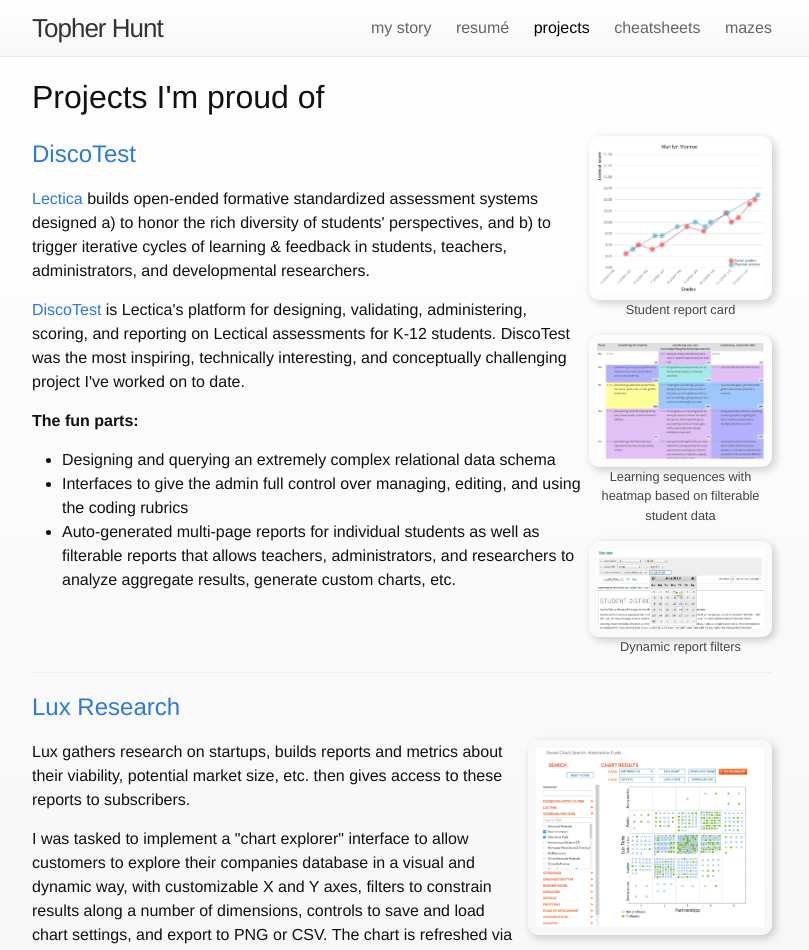
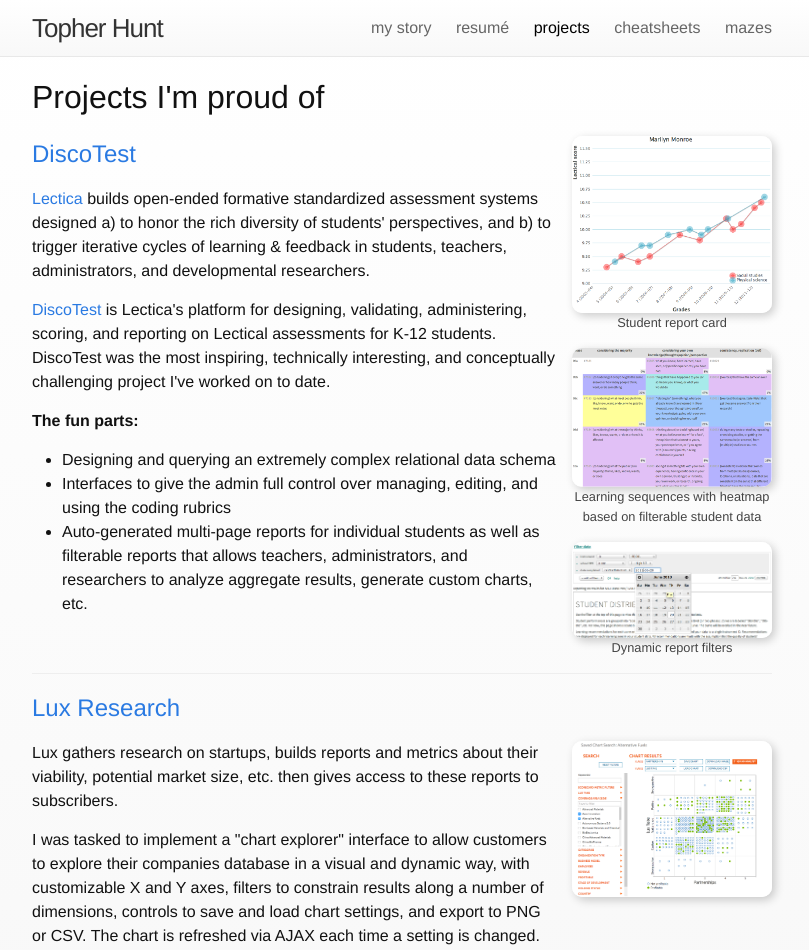
Before and after one commit to topherhunt/topherhunt.github.io, a Jekyll site: the page built from projects.html, in a window 1280 px wide. Shown: the top 950 px of the page, without its empty margins (238-1047 px from the left). Built offline with Jekyll 4.4.1, drawn with Linux system fonts in a browser that asks for light colours; some of the changed text lies outside the part shown.

Commit message:
Update projects & resume w latest projects; minor polish

```diff
--- a/_sass/_specific.scss
+++ b/_sass/_specific.scss
@@ -26,15 +26,24 @@
 // Projects
 //
 
+// TODO: This should be a utility. u-sidenote-right
+.b-floating-picture {
+  float: right;
+  width: 200px;
+  padding: 0 0 1em 1em;
+}
+
+// TODO: This should be a utility, .u-image-frame
 .b-project-image {
   box-sizing: border-box; // Ensure that padding counts as part of the width
   display: block;
   margin: 0 auto 0 auto;
   width: 100%;
   max-width: 600px;
-  padding: 0.5em;
+  background: #fff;
   box-shadow: 3px 3px 10px 0px rgba(0, 0, 0, 0.2);
   border-radius: 10px;
+  overflow: hidden;
 }
 
 .b-caption {
--- a/_sass/_utilities.scss
+++ b/_sass/_utilities.scss
@@ -21,7 +21,10 @@
 }
 
 .b-stack {
-  > * + * { margin-top: 1em; }
+  > * + * {
+    margin-top: 1em;
+    clear: both; // clear any side-floated contents
+  }
 
   &.--bordered > * + * {
     padding-top: 1em;
--- a/index.html
+++ b/index.html
@@ -26,7 +26,8 @@ layout: default
       <a href="https://www.holacracy.org/" target="_blank">Holacracy</a> •
       <a href="https://nonviolentcommunication.com/" target="_blank">Non-violent communication</a> •
       <a href="https://jekyllrb.com/" target="_blank">Jekyll</a> •
-      <a href="https://leanstack.com/leancanvas/" target="_blank">Lean Canvas</a>
+      <a href="https://leanstack.com/leancanvas/" target="_blank">Lean Canvas</a> •
+      <a href="https://dockyard.com/blog/2018/12/12/phoenix-liveview-interactive-real-time-apps-no-need-to-write-javascript" target="_blank">Phoenix LiveView</a>
     </p>
 
     <p>
--- a/projects.html
+++ b/projects.html
@@ -9,8 +9,21 @@ permalink: /projects/
 <div class="b-stack --bordered">
 
   <div>
-    <div class="row">
-      <div class="col-75">
+    <div class="b-floating-picture b-stack">
+      <div>
+        {% include project_image.html path="/assets/images/projects/2013-05-20 Lectica report_card.png" %}
+        <div class="b-caption">Student report card</div>
+      </div>
+      <div>
+        {% include project_image.html path="/assets/images/projects/2013-10-15 Lectica Strands Heatmap.png" %}
+        <div class="b-caption">Learning sequences with heatmap based on filterable student data</div>
+      </div>
+      <div>
+        {% include project_image.html path="/assets/images/projects/2013-05-20 Lectica data filter.png" %}
+        <div class="b-caption">Dynamic report filters</div>
+      </div>
+    </div>
+
     <h2><a href="http://www.discotest.org" target="_blank">DiscoTest</a></h2>
 
     <p><a href="http://www.lectica.org" target="_blank">Lectica</a> builds open-ended formative standardized assessment systems designed a) to honor the rich diversity of students' perspectives, and b) to trigger iterative cycles of learning & feedback in students, teachers, administrators, and developmental researchers.</p>
@@ -25,22 +38,6 @@ permalink: /projects/
       <li>Auto-generated multi-page reports for individual students as well as filterable reports that allows teachers, administrators, and researchers to analyze aggregate results, generate custom charts, etc.</li>
     </ul>
   </div>
-      <div class="col-25 b-stack">
-        <div>
-          {% include project_image.html path="/assets/images/projects/2013-05-20 Lectica report_card.png" %}
-          <div class="b-caption">Student report card</div>
-        </div>
-        <div>
-          {% include project_image.html path="/assets/images/projects/2013-10-15 Lectica Strands Heatmap.png" %}
-          <div class="b-caption">Learning sequences with heatmap based on filterable student data</div>
-        </div>
-        <div>
-          {% include project_image.html path="/assets/images/projects/2013-05-20 Lectica data filter.png" %}
-          <div class="b-caption">Dynamic report filters</div>
-        </div>
-      </div>
-    </div>
-  </div>
 
   <div>
     <h2>
@@ -48,22 +45,20 @@ permalink: /projects/
         Lux Research
       </a>
     </h2>
-    <div class="row">
-      <div class="col-66">
+    <div class="b-floating-picture">
+      {% include project_image.html path="/assets/images/projects/2016-02-19 Lux chart explorer.png" %}
+    </div>
+
     <p>Lux gathers research on startups, builds reports and metrics about their viability, potential market size, etc. then gives access to these reports to subscribers.</p>
     <p>I was tasked to implement a "chart explorer" interface to allow customers to explore their companies database in a visual and dynamic way, with customizable X and Y axes, filters to constrain results along a number of dimensions, controls to save and load chart settings, and export to PNG or CSV. The chart is refreshed via AJAX each time a setting is changed.</p>
     <p>This was about 30% Rails and 70% Javascript (my first time working with <a href="https://d3js.org/" target="_blank">D3.js</a>) and was a ton of fun.</p>
   </div>
-      <div class="col-33">
-        {% include project_image.html path="/assets/images/projects/2016-02-19 Lux chart explorer.png" %}
-      </div>
-    </div>
-  </div>
 
   <div>
     <h2><a href="https://www.grayowlnet.com/" target="_blank">Gray Owl</a></h2>
-    <div class="row">
-      <div class="col-66">
+
+    <div class="b-floating-picture">{% include project_image.html path="/assets/images/projects/2016-11-22 Gray Owl.png" %}</div>
+
     <p>Gray Owl manages a library of finance, banking, and insurance related resources available for subscriber access. As part of the team planning and building the application, I mostly worked on integrating machine learning & automation tools into the app interface and data flow.</p>
 
     <p><strong>The fun parts:</strong></p>
@@ -75,35 +70,47 @@ permalink: /projects/
       <li>Audit records of all changes are stored in a secondary database and can be reviewed by authorized users</li>
     </ul>
   </div>
-      <div class="col-33">
-        {% include project_image.html path="/assets/images/projects/2016-11-22 Gray Owl.png" %}
-      </div>
-    </div>
-  </div>
 
   <div>
     <h2><a href="https://www.thriveabilitylab.com" target="_blank">Thriveability Lab</a></h2>
-    <div class="row">
-      <div class="col-66">
+
+    <div class="b-floating-picture">
+      {% include project_image.html path="/assets/images/projects/2019-07-08 Thriveability Lab.png" %}
+    </div>
+
     <p>The Thriveability project aims to build a social networking & collaboration hub that supports deeper discourse and more reflective engagement with the people around you. It's an antithesis to the shallow infosharing and "ADD culture" often cultivated by Facebook, Twitter, and similar.</p>
-      </div>
-      <div class="col-33">
-        {% include project_image.html path="/assets/images/projects/2016-06-06 Integral Climate 1.png" %}
-        (TODO: newer photo)
-      </div>
-    </div>
   </div>
 
   <div>
     <h2><a href="https://www.glassfrog.com/" target="_blank">GlassFrog</a></h2>
-    <div class="row">
-      <div class="col-66">
+
+    <div class="b-floating-picture">{% include project_image.html path="/assets/images/projects/2017-12-14 GlassFrog.png" %}</div>
+
     <p>GlassFrog is a data management platform built by <a href="https://www.holacracy.org/" target="_blank">HolacracyOne</a> to help organizations adopt a solid Holacracy practice.</p>
+
+    <p><strong>The fun parts:</strong></p>
+
+    <ul>
+      <li><a href="https://github.com/topherhunt/grassflog-apollo#grassflog" target="_blank">Tackled the fascinating problem</a> of how to both 1) represent the current structure of an organization, and 2) represent proposed structural changes to the org structure, in a way that makes it easy to a) craft in a friendly "proposal builder" UI, b) detect conflicts between proposals, c) validate and execute, and d) summarize in human-readable terms after execution, even if the referenced records no longer exist.</li>
+      <li>Slack integrations (<a href="https://support.glassfrog.com/support/solutions/articles/9000120786-how-do-i-set-up-slack-integration-premium-" target="_blank">announcing proposals</a> and collecting accept/reject responses; <a href="https://support.glassfrog.com/support/solutions/articles/9000158803-how-do-i-enable-the-slack-mentions-for-roles-premium-" target="_blank">syncing an organization's roles</a> to Slack usergroups; <a href="https://support.glassfrog.com/support/solutions/articles/9000165450-how-to-request-projects-and-actions-of-other-roles-in-slack-premium-" target="_blank">making and responding to requests to a role</a> via Slack)</li>
+      <li><a href="https://www.activecampaign.com/" target="_blank">ActiveCampaign</a> contact list sync with heavy caching layer to work around ActiveCampaign's highly-throttled api</li>
+      <li>Logic for importing organization data from other Holacracy support tools, validating, and transforming the data to fit our schema</li>
+    </ul>
   </div>
-      <div class="col-33">
-        {% include project_image.html path="/assets/images/projects/2017-12-14 GlassFrog.png" %}
-      </div>
-    </div>
+
+  <div>
+    <h2><a href="https://rtl-prod.herokuapp.com/" target="_blank">Reassembling the Line</a></h2>
+
+    <div class="b-floating-picture">{% include project_image.html path="/assets/images/projects/2019-07-09 RTL recording page.png" %}</div>
+
+    <p>RTL is an experimental new way of collecting human stories, digesting them into categorized "clips", and recombining those clips into a custom playlist based on what questions you'd like to ask of the data. Somewhere in between art form and social research tool, the vision is to [encourage people to ask novel questions and discover novel insights] by making individuals' stories digestible and accessible at scale without reducing the nuance and subtlety to numbers, as much of social research tends to do.</p>
+
+    <p><strong>The fun parts:</strong></p>
+
+    <ul>
+      <li>Video capture, preview, and direct-to-S3 upload using the (apparently still experimental) MediaStream recording api</li>
+      <li>Friendly iMovie-inspired video tagging system using React / Apollo / GraphQL / Absinthe</li>
+    </ul>
   </div>
 
 </div>
```
Also changed, not shown: resume.html (+20 -8 lines), README.md, 2 other files. Lines whose indentation alone changed are shown as unchanged.
